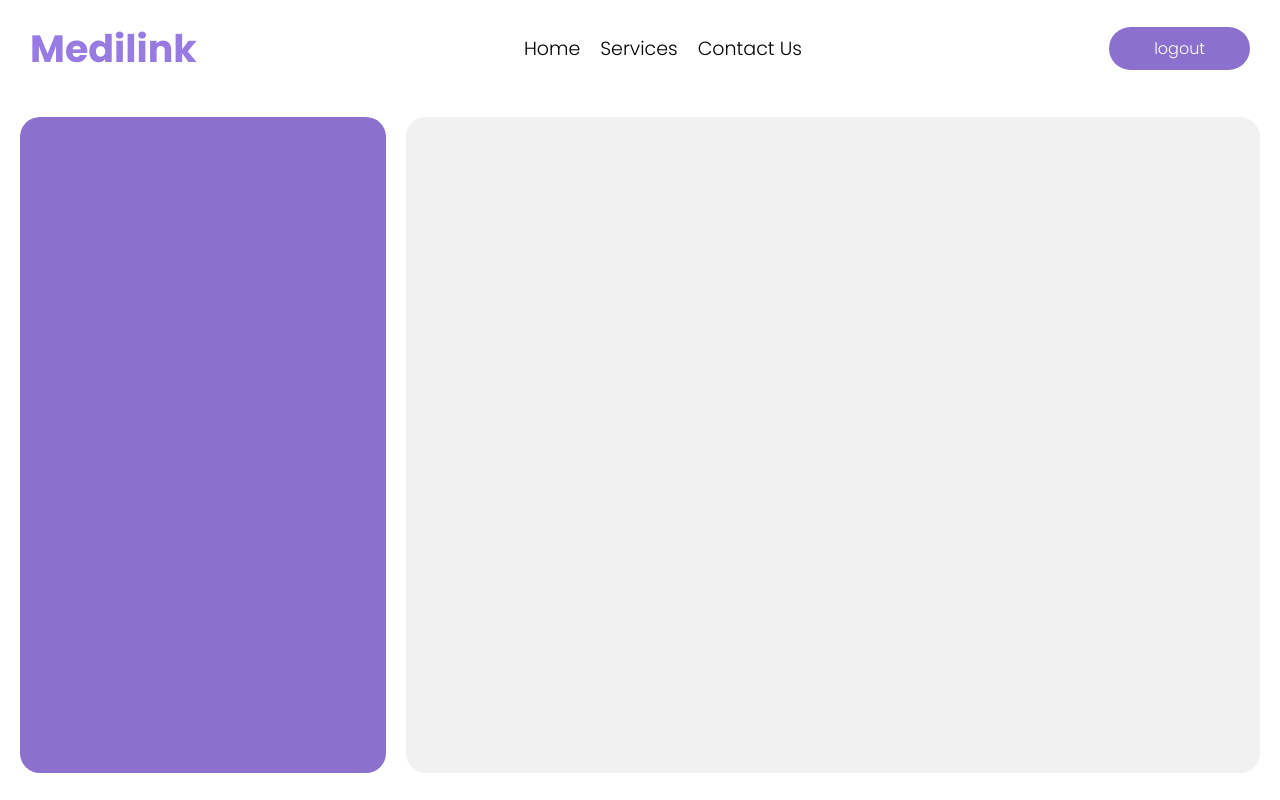
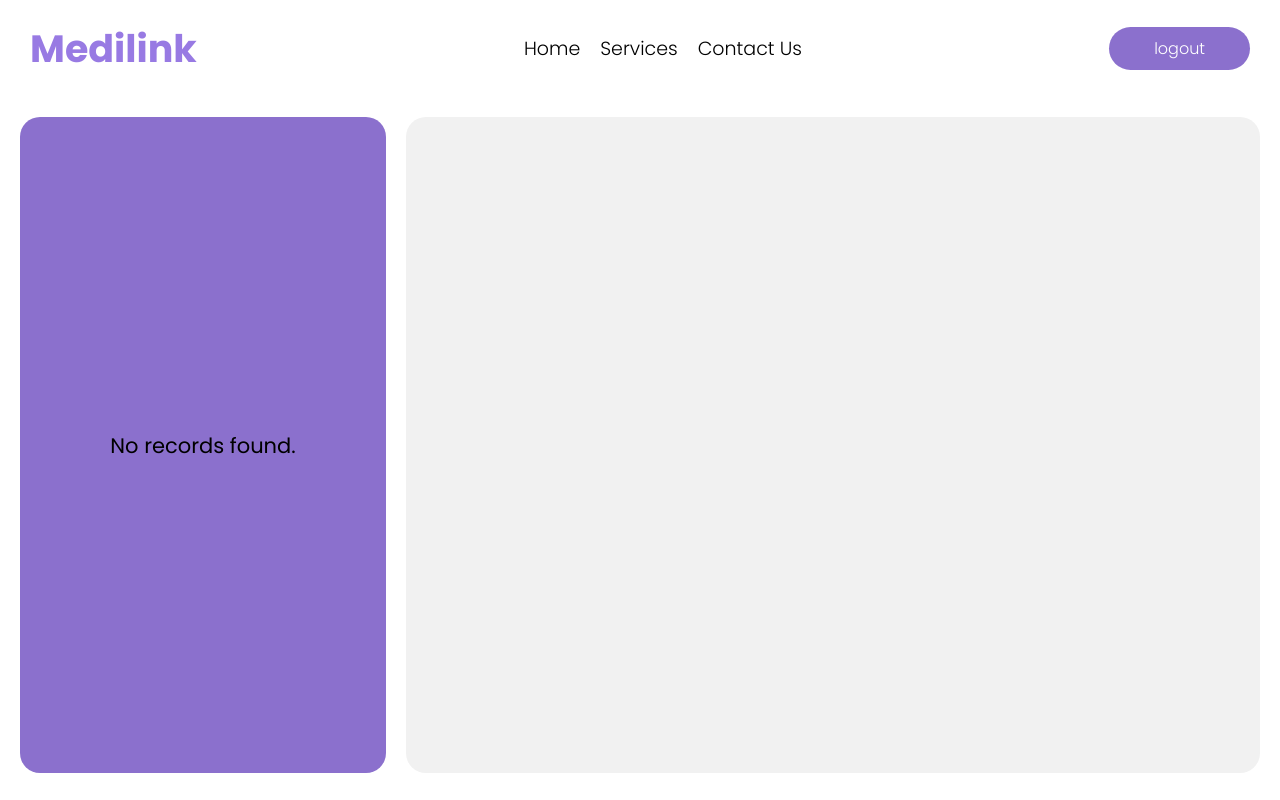
Before and after one commit to lakshya001-AI/Medilink, a React (Vite) app in the folder Frontend/: page /PatientRecordPage in a window 1280 px wide. Built offline with nearby package versions, Linux system fonts and the light colour scheme.

Commit message:
commit changes

```diff
--- a/Frontend/src/App.module.css
+++ b/Frontend/src/App.module.css
@@ -1629,3 +1629,15 @@ cursor: pointer;
     border-radius: 20px;
     margin-top: 40px;
 }
+
+.noRecords{
+    width: 100%;
+    height: 100%;
+    display: flex;
+    align-items: center;
+    justify-content: center;
+}
+
+.noRecords p{
+    font-size: 21px;
+}
--- a/Frontend/src/patientServices/patientRecordPage.jsx
+++ b/Frontend/src/patientServices/patientRecordPage.jsx
@@ -1,8 +1,10 @@
-import React from "react";
-import { Link, useNavigate } from "react-router-dom";
+import React, { useState } from "react";
+import { Link, useNavigate, useSearchParams } from "react-router-dom";
 import Style from "../App.module.css";
 
 function PatientRecordPage() {
+  const [records, setRecords] = useState([]);
+
   return (
     <>
       <div className={Style.mainDivPatient}>
@@ -33,15 +35,23 @@ function PatientRecordPage() {
         {/* ----------- section 1 ---------------- */}
 
         <div className={Style.section1MedicalRecordPatient}>
-
           <div className={Style.section1MRP1}>
-
+            {records.length === 0 ? (
+              <div className={Style.noRecords}>
+                {/* Render this when records length is 0 */}
+                <p>No records found.</p>
+              </div>
+            ) : (
+              <div className={Style.recordsList}>
+                {/* Render this when records length is not 0 */}
+                {records.map((record, index) => (
+                  <p key={index}>{record.name}</p>
+                ))}
+              </div>
+            )}
           </div>
 
-          <div className={Style.section1MRP2}>
-
-          </div>
-
+          <div className={Style.section1MRP2}></div>
         </div>
       </div>
     </>
```
